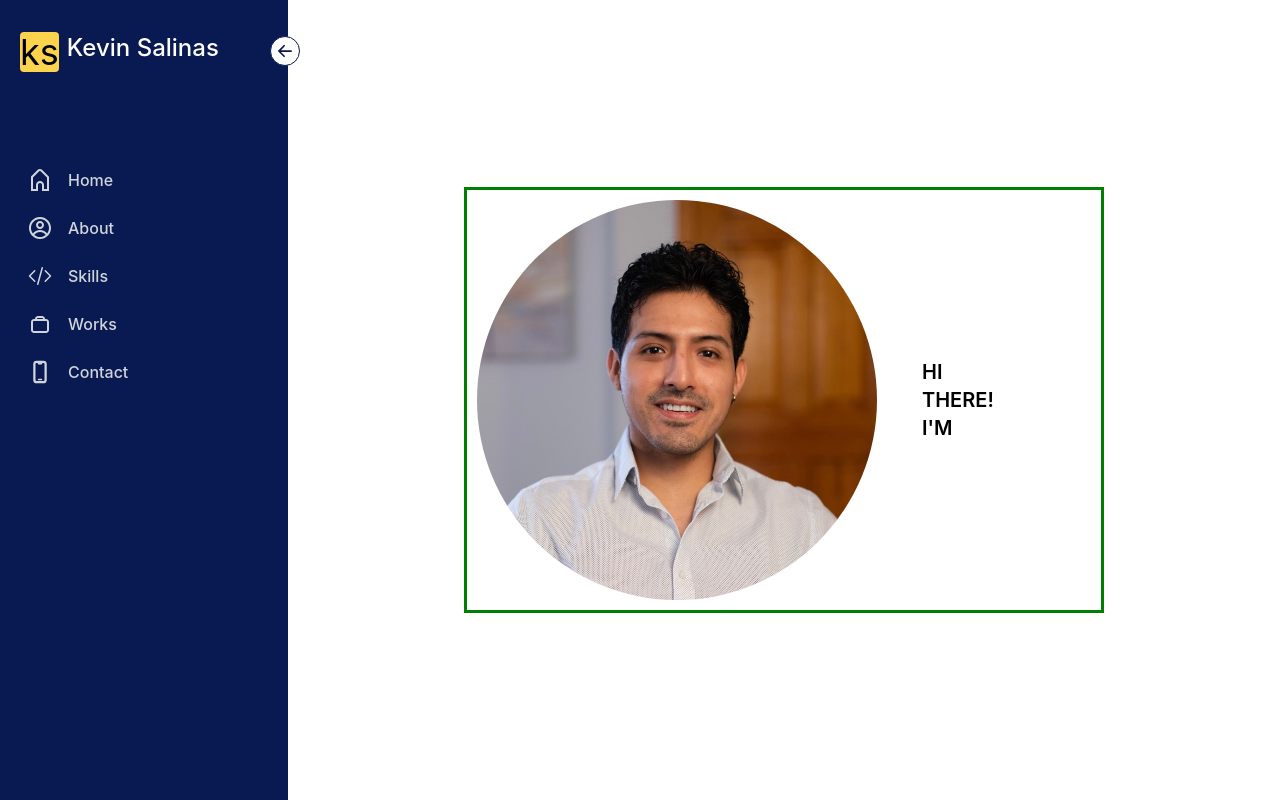
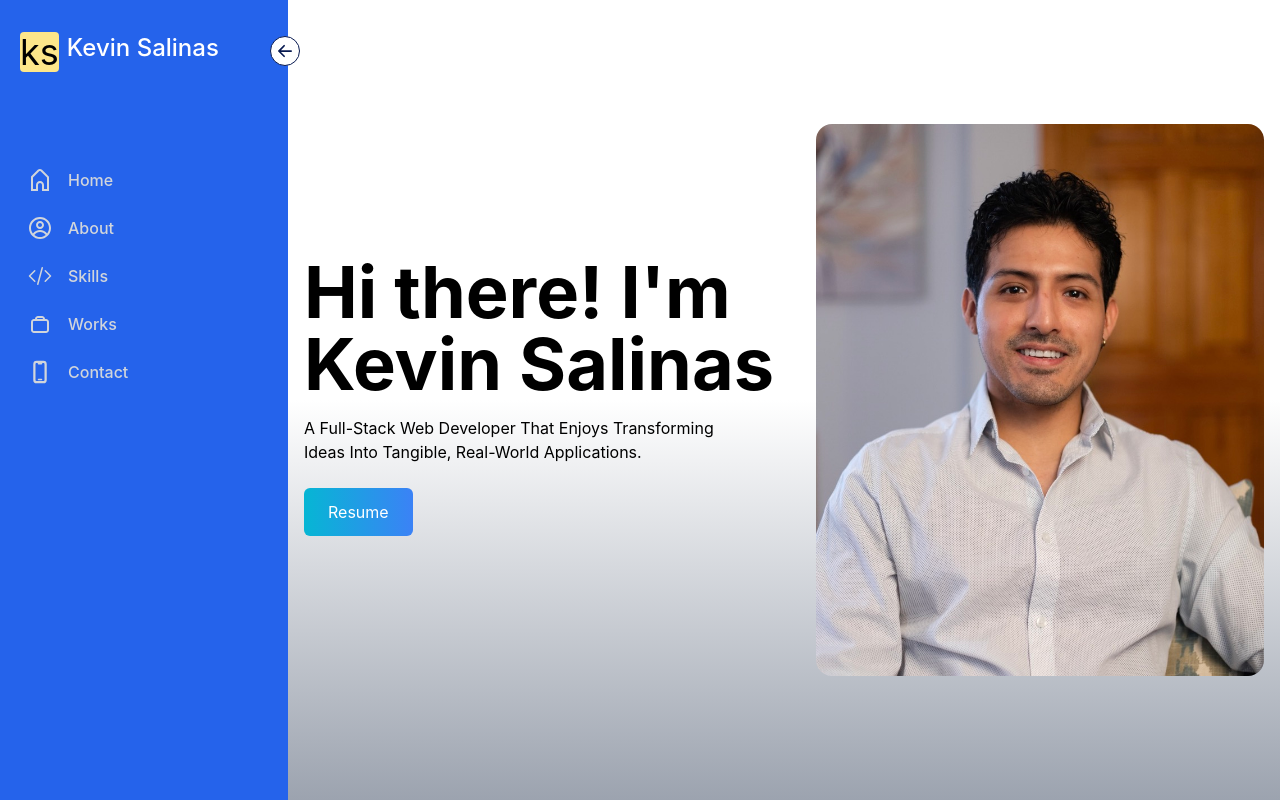
Before and after one commit to kevinjsalinas/portfolio, a React (Create React App) app in the folder frontend/: page / in a window 1280 px wide. Built offline with nearby package versions, Linux system fonts and the light colour scheme.

Commit message:
created home section with added styling

```diff
--- a/frontend/src/components/Home.js
+++ b/frontend/src/components/Home.js
@@ -5,11 +5,20 @@ function Home() {
 
     return (
 
-        <div class="container mx-auto p-7 flex-wrap center">
-            <div className="image-cropper">
-                <img className="rounded" src="/salinas_kevin.jpeg" alt="salinas_kevin_picture"/>
+        <div name="home" className="h-screen w-full bg-gradient-to-b from-white via-white to-gray-400">
+            <div className="max-w-screen-lg mx-auto flex flex-col items-center justify-center h-full px-4 md:flex-row">
+                <div className="flex flex-col justify-center h-full">
+                    <h2 className="text-4xl sm:text-7xl font-bold">Hi there! I'm Kevin Salinas</h2>
+                    <p className="py-4 max-w-md"> A Full-Stack Web Developer That Enjoys Transforming Ideas Into Tangible, Real-World Applications.</p>
+                    <div className="text-white w-fit px-6 py-3 my-2 flex items-center rounded-md bg-gradient-to-r from-cyan-500 to-blue-500 cursor-pointer">
+                        <button>Resume</button>
+                    </div>
+                </div>
+                <div>
+                    <img className="rounded-2xl mx-auto w-2/6 md:w-full" src="/salinas_kevin.jpeg" alt="salinas_kevin_picture"/>
+                </div>
+
             </div>
-            <h1 className="pl-10 mr-15 text-xl font-semibold">HI THERE! I'M</h1>
         </div>
 
     )
--- a/frontend/src/components/NavBar.js
+++ b/frontend/src/components/NavBar.js
@@ -23,13 +23,13 @@ function NavBar() {
 
         <div>
             <div
-            className={`bg-dark-purple h-screen p-5 pt-8 ${open ? "w-72" : "width:5rem"} duration-300 relative`}>
+            className={`bg-blue-600 h-screen p-5 pt-8 ${open ? "w-72" : "width:5rem"} duration-300 relative`}>
             <BsArrowLeftShort
                 className={`bg-white text-dark-purple text-3xl rounded-full absolute -right-3 top-9 border border-dark-purple cursor-pointer ${!open && "rotate-180"}`}
                 onClick={() => setOpen(!open)}
             />
             <div className="inline-flex">
-                <h1 className={`bg-amber-300 text-4xl rounded cursor-pointer block float-left mr-2 duration-500 ${open && "rotate-[360deg]"}`}>ks</h1>
+                <h1 className={`bg-amber-200 text-4xl rounded cursor-pointer block float-left mr-2 duration-500 ${open && "rotate-[360deg]"}`}>ks</h1>
                 <h1 className={`text-white origin-left font-medium text-2xl duration-300 ${!open && "scale-0"}`}>{!open ? "" : "Kevin Salinas"}</h1>
             </div>
             <ul className='pt-2'>
--- a/frontend/src/index.css
+++ b/frontend/src/index.css
@@ -15,33 +15,3 @@ code {
   font-family: source-code-pro, Menlo, Monaco, Consolas, 'Courier New',
     monospace;
 }
-
-.container {
-  display: grid;
-  align-items: center;
-  grid-template-columns: 1fr 1fr 1fr;
-  column-gap: 5px;
- }
-
-
-.image-cropper {
-  width: 400px;
-  height: 400px;
-  position: relative;
-  overflow: hidden;
-  border-radius: 50%;
-}
-
-img {
-  display: inline;
-  margin: 0 auto;
-  height:125%;
-  width: auto;
-}
-
-.center {
-  margin: auto;
-  width: 50%;
-  border: 3px solid green;
-  padding: 10px;
-}
```
